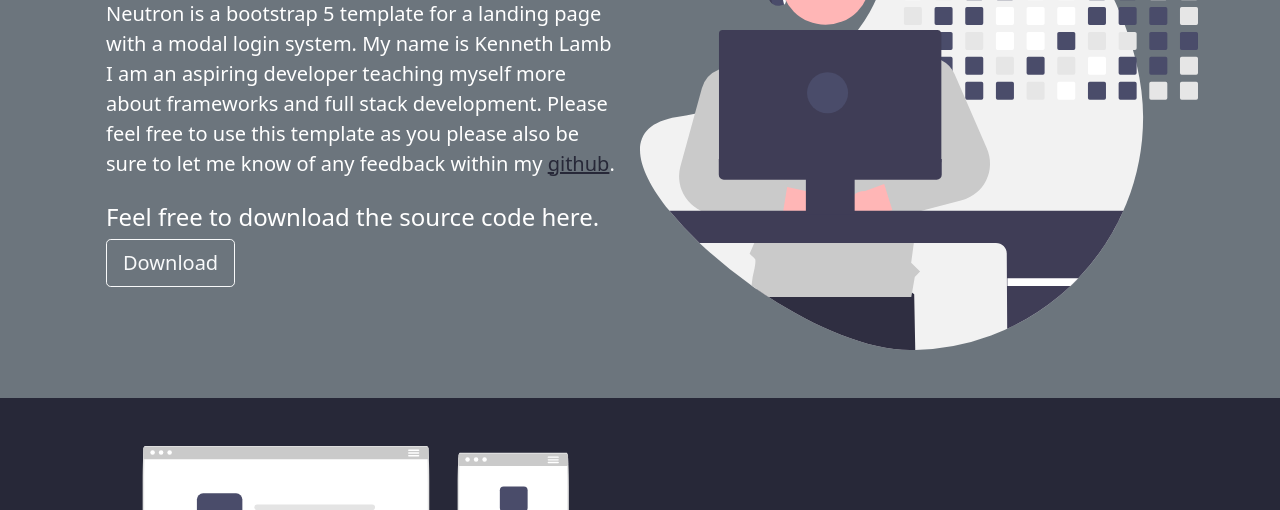
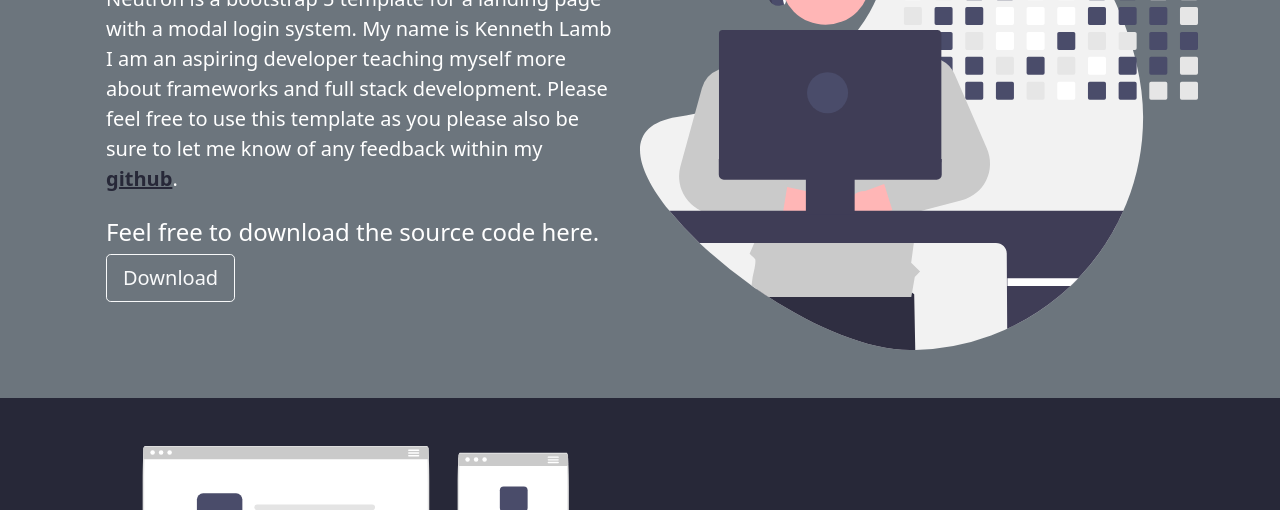
Before and after one commit to Slurrps-Templates/Bootstrap-Login-Site, a plain HTML site: page index.html in a window 1280 px wide. Shown: the part 256-766 px from the top of the page. Drawn offline with nearby package versions, Linux system fonts and the light colour scheme.

Commit message:
class update to link

```diff
--- a/index.html
+++ b/index.html
@@ -68,7 +68,7 @@
                         Neutron is a bootstrap 5 template for a landing page with a modal login system. My name
                         is Kenneth Lamb I am an aspiring developer teaching myself more about frameworks and full stack development.
                         Please feel free to use this template as you please also be sure to let me know of any feedback within my
-                        <a class="color-rasin-black" href="https://github.com/slurrps-mcgee" target="_blank">github</a>.
+                        <a class="color-rasin-black fw-bold" href="https://github.com/slurrps-mcgee" target="_blank">github</a>.
                     </p>
                     <h4>Feel free to download the source code here.</h4>
                     <a type="button" href="https://github.com/slurrps-mcgee/Bootstrap-Login-Site/releases/download/v1.5/Bootstrap-Login-Site.zip" class="btn btn-lg btn-outline-light btn-block">Download</a>
```
